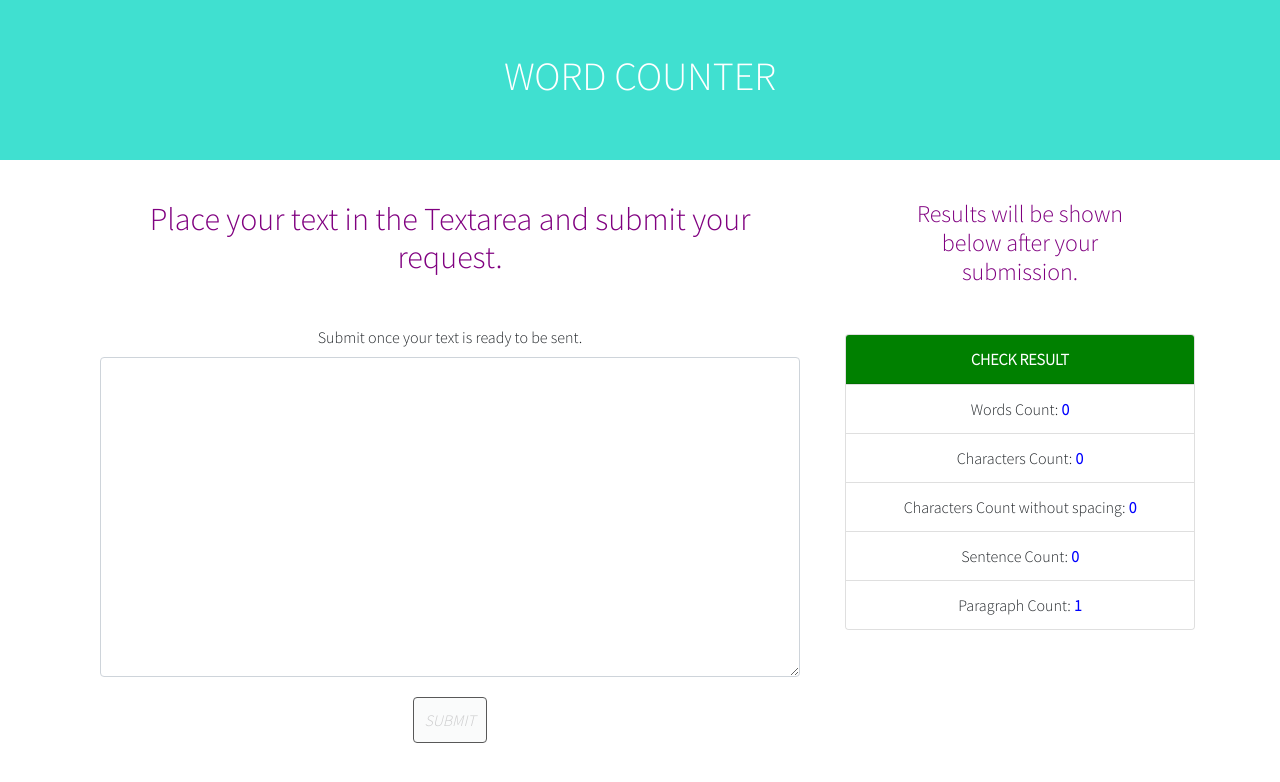
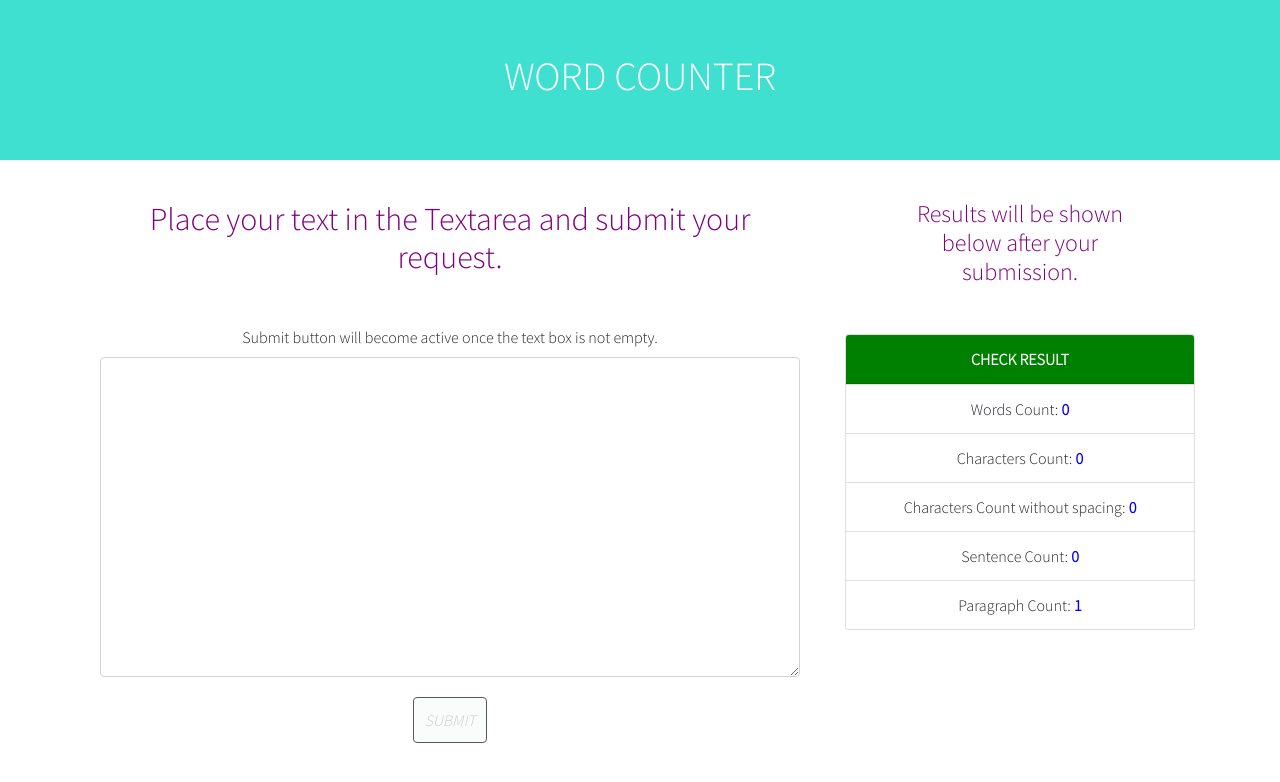
Before and after one commit to CarinaLR/word-count, a React (Create React App) app in the folder word-count/: page / in a window 1280 px wide. Shown: the top 782 px of the page. Built offline with nearby package versions, Linux system fonts and the light colour scheme.

Commit message:
working on error handler

```diff
--- a/word-count/src/components/TextBlog.js
+++ b/word-count/src/components/TextBlog.js
@@ -4,11 +4,6 @@ import Results from "./Results";
 
 const TextBlog = () => {
   const [text, setText] = useState(" ");
-  // const {
-  //   register,
-  //   handleSubmit,
-  //   formState: { errors },
-  // } = useForm();
   const { register, handleSubmit, formState } = useForm({
     mode: "onChange",
   });
@@ -33,18 +28,17 @@ const TextBlog = () => {
                 Place your text in the Textarea and submit your request.
               </h2>
               <div className="form-group">
-                <label>Submit once your text is ready to be sent.</label>
+                <label>
+                  Submit button will become active once the text box is not
+                  empty.
+                </label>
                 <textarea
                   type="text"
-                  {...register("text", { required: true })}
+                  {...register("text", {
+                    required: "Text input is required to submit your form",
+                  })}
                   className="form-control texBoxSize"
-                >
-                  {/* {errors.name && errors.text.type === "required" && (
-                    <span role="alert">
-                      Text input is required to submit your form
-                    </span>
-                  )} */}
-                </textarea>
+                ></textarea>
 
                 <button
                   className="btn bg-light submitButton"
```
